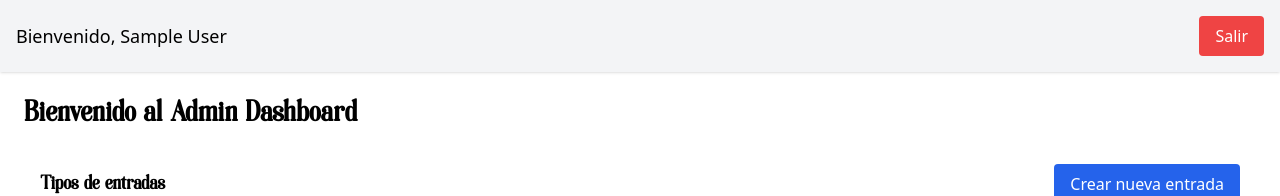
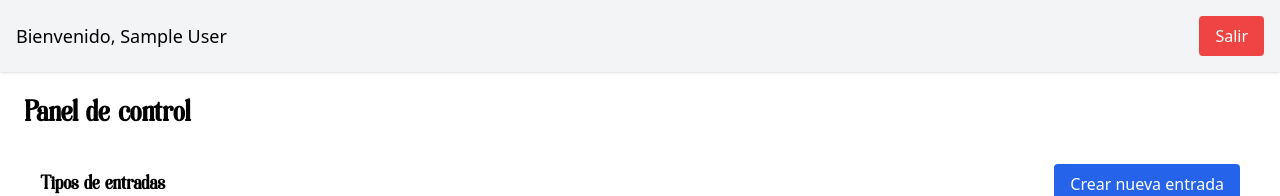
Before and after one commit to julord87/tablado, a Next.js app: page /admin in a window 1280 px wide. Shown: the top 196 px of the page. Built offline with nearby package versions, Linux system fonts and the light colour scheme; no server answers; the database is empty; sample sign-in values are in the browser's storage.

Commit message:
Update admin dashboard title for improved clarity

```diff
--- a/src/app/admin/page.tsx
+++ b/src/app/admin/page.tsx
@@ -12,7 +12,7 @@
 
   return (
     <div className="p-6">
-      <h1 className="text-3xl font-bold mb-4">Bienvenido al Admin Dashboard</h1>
+      <h1 className="text-3xl font-bold mb-4">Panel de control</h1>
 
       {/* Tipos de tickets */}
       <TicketTypeList />
```
